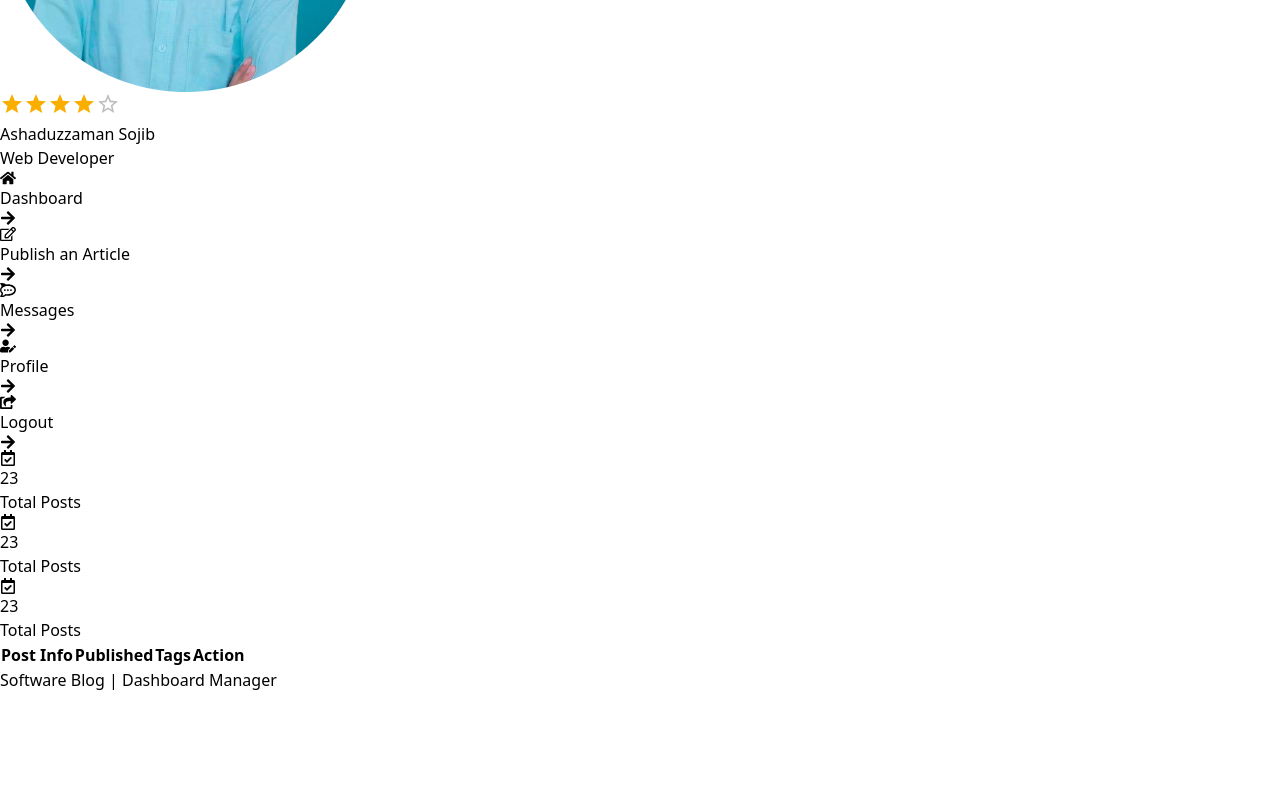
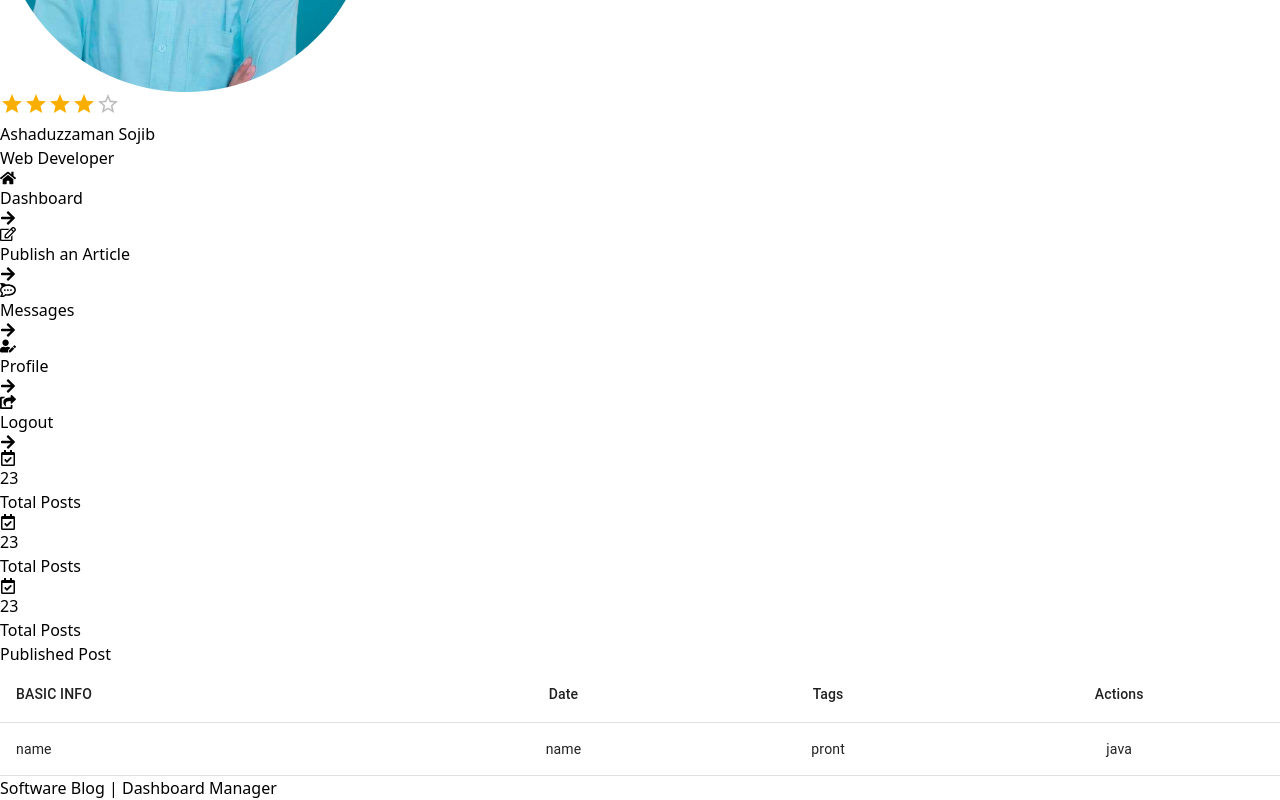
Before and after one commit to ashaansojib/blog-with-redux, a React (Vite) app: page /dashboard in a window 1280 px wide. Shown: the part 327-1127 px from the top of the page. Before the commit the page ends 1019 px from the top, so only its background shows below. Built offline with nearby package versions, Linux system fonts and the light colour scheme.

Commit message:
add post input

```diff
--- a/src/dashboard/AddPosts.jsx
+++ b/src/dashboard/AddPosts.jsx
@@ -2,8 +2,10 @@ import React from 'react';
 
 const AddPosts = () => {
     return (
-        <div>
-            add you rproduct
+        <div className='grid grid-cols-3 gap-2'>
+            <input type="text" name="" id="" className='p-2 border rounded-md'/>
+            <input type="date" name="" id="" className='p-2 border rounded-md'/>
+            <textarea name="" id="" cols="10" rows="5" placeholder='Post Description' className='p-2 border'></textarea>
         </div>
     );
 };
--- a/src/dashboard/DashboardPage.jsx
+++ b/src/dashboard/DashboardPage.jsx
@@ -28,6 +28,8 @@ const DashboardPage = () => {
                 </div>
             </div>
         </div>
+        {/* all post list area */}
+        <h3 className='pt-4 font-medium'>Published Post</h3>
         <PostListTable />
         </>
     );
--- a/src/dashboard/PostListTable.jsx
+++ b/src/dashboard/PostListTable.jsx
@@ -1,22 +1,28 @@
+import { Table, TableBody, TableCell, TableContainer, TableHead, TableRow } from '@mui/material';
 import React from 'react';
 
 const PostListTable = () => {
     return (
-        <div className='border p-4 mt-6'>
-            <table className='w-full'>
-                <thead>
-                    <tr className='flex gap-2 justify-between w-full'>
-                        <th>Post Info</th>
-                        <th>Published</th>
-                        <th>Tags</th>
-                        <th>Action</th>
-                    </tr>
-                </thead>
-                <tbody>
-
-                </tbody>
-            </table>
-        </div>
+        <TableContainer className='mt-3 border'>
+            <Table aria-label="simple table">
+                <TableHead className='p-4'>
+                    <TableRow>
+                        <TableCell className='uppercase' >BASIC INFO</TableCell>
+                        <TableCell className='uppercase' align="center">Date</TableCell>
+                        <TableCell className='uppercase' align="center">Tags</TableCell>
+                        <TableCell className='uppercase' align="center">Actions</TableCell>
+                    </TableRow>
+                </TableHead>
+                <TableBody>
+                    <TableRow>
+                        <TableCell>name</TableCell>
+                        <TableCell align="center">name</TableCell>
+                        <TableCell align="center">pront</TableCell>
+                        <TableCell align="center">java</TableCell>
+                    </TableRow>
+                </TableBody>
+            </Table>
+        </TableContainer>
     );
 };
 
```
